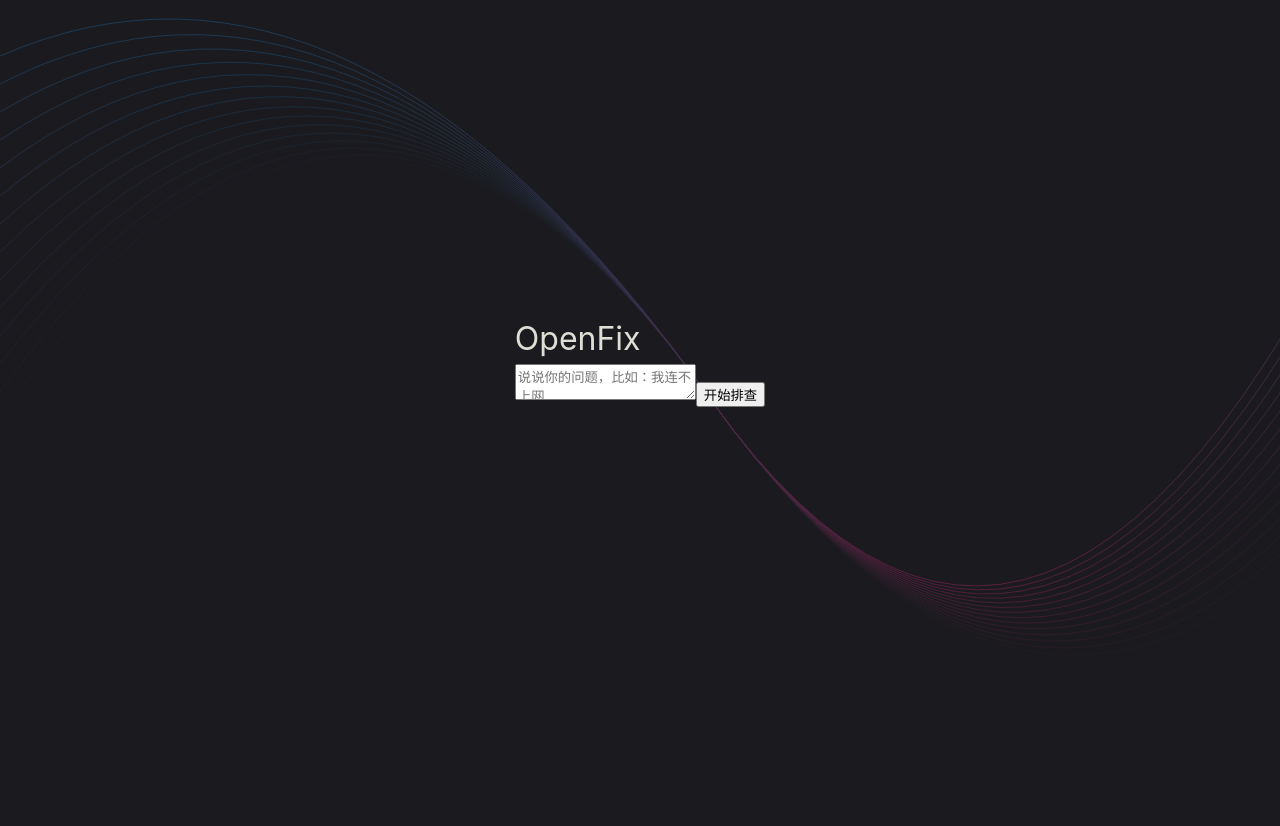
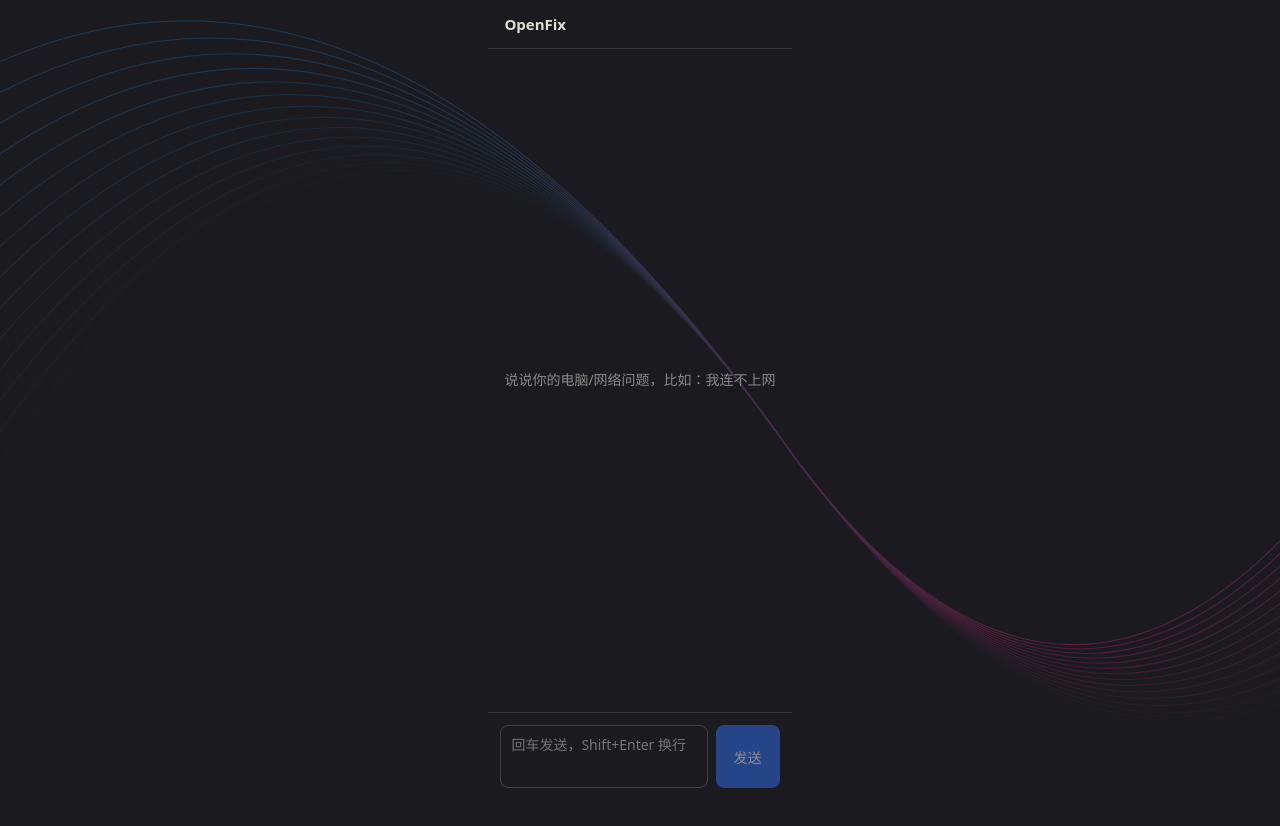
Before and after one commit to yancheng0821/OpenFix, a React (Vite) app in the folder apps/desktop/: page / in a window 1280 px wide. Shown: the top 826 px of the page. Before the commit the page ends 800 px from the top, so only its background shows below. Built offline with nearby package versions, Linux system fonts and the light colour scheme.

Commit message:
feat(desktop): 对话式 UI（回车发送/Shift+Enter 换行）+ IPC 传对话历史
消息流 + 多轮上下文传给引擎；修 RTL 测试隔离(cleanup)与 jsdom scrollTo。

Co-Authored-By: Claude Opus 4.8 (1M context) <noreply@anthropic.com>

```diff
--- a/apps/desktop/src/preload/index.d.ts
+++ b/apps/desktop/src/preload/index.d.ts
@@ -5,7 +5,7 @@ declare global {
     electron: ElectronAPI
     api: {
       runAgent: (
-        text: string
+        messages: { role: 'user' | 'assistant'; content: string }[]
       ) => Promise<{ text: string; toolCalls: { toolName: string; input: unknown }[] }>
     }
   }
--- a/apps/desktop/src/preload/index.ts
+++ b/apps/desktop/src/preload/index.ts
@@ -4,9 +4,9 @@ import { electronAPI } from '@electron-toolkit/preload'
 // Custom APIs for renderer
 const api = {
   runAgent: (
-    text: string
+    messages: { role: 'user' | 'assistant'; content: string }[]
   ): Promise<{ text: string; toolCalls: { toolName: string; input: unknown }[] }> =>
-    ipcRenderer.invoke('agent:run', text)
+    ipcRenderer.invoke('agent:run', messages)
 }
 
 // Use `contextBridge` APIs to expose Electron APIs to
--- /dev/null
+++ b/apps/desktop/src/renderer/src/App.css
@@ -0,0 +1,111 @@
+:root {
+  color-scheme: light dark;
+}
+
+body {
+  margin: 0;
+  display: block;
+}
+
+#root {
+  height: 100vh;
+}
+
+.chat {
+  display: flex;
+  flex-direction: column;
+  height: 100vh;
+  font-family:
+    system-ui,
+    -apple-system,
+    'PingFang SC',
+    'Microsoft YaHei',
+    sans-serif;
+}
+
+.chat__header {
+  padding: 12px 16px;
+  font-weight: 600;
+  font-size: 15px;
+  border-bottom: 1px solid rgba(128, 128, 128, 0.25);
+  -webkit-app-region: drag;
+}
+
+.chat__log {
+  flex: 1;
+  overflow-y: auto;
+  padding: 16px;
+  display: flex;
+  flex-direction: column;
+  gap: 10px;
+}
+
+.chat__empty {
+  margin: auto;
+  color: #888;
+  font-size: 14px;
+}
+
+.msg {
+  max-width: 80%;
+  padding: 8px 12px;
+  border-radius: 12px;
+  line-height: 1.5;
+}
+
+.msg--user {
+  align-self: flex-end;
+  background: #2f6fed;
+  color: #fff;
+}
+
+.msg--assistant {
+  align-self: flex-start;
+  background: rgba(128, 128, 128, 0.18);
+}
+
+.msg__content {
+  margin: 0;
+  white-space: pre-wrap;
+  word-break: break-word;
+  font-family: inherit;
+  font-size: 14px;
+}
+
+.msg__typing {
+  opacity: 0.7;
+}
+
+.chat__input {
+  display: flex;
+  gap: 8px;
+  padding: 12px;
+  border-top: 1px solid rgba(128, 128, 128, 0.25);
+}
+
+.chat__input textarea {
+  flex: 1;
+  resize: none;
+  border-radius: 8px;
+  border: 1px solid rgba(128, 128, 128, 0.4);
+  padding: 8px 10px;
+  font: inherit;
+  font-size: 14px;
+  background: transparent;
+  color: inherit;
+}
+
+.chat__input button {
+  padding: 0 18px;
+  border-radius: 8px;
+  border: none;
+  background: #2f6fed;
+  color: #fff;
+  font-size: 14px;
+  cursor: pointer;
+}
+
+.chat__input button:disabled {
+  opacity: 0.5;
+  cursor: default;
+}
--- a/apps/desktop/src/renderer/src/App.tsx
+++ b/apps/desktop/src/renderer/src/App.tsx
@@ -1,37 +1,82 @@
-import { useState } from 'react'
+import { useEffect, useRef, useState } from 'react'
+import './App.css'
+
+interface ChatMessage {
+  role: 'user' | 'assistant'
+  content: string
+}
 
 function App(): React.JSX.Element {
+  const [messages, setMessages] = useState<ChatMessage[]>([])
   const [input, setInput] = useState('')
   const [loading, setLoading] = useState(false)
-  const [result, setResult] = useState('')
+  const logRef = useRef<HTMLDivElement>(null)
+
+  useEffect(() => {
+    const el = logRef.current
+    if (el) el.scrollTop = el.scrollHeight
+  }, [messages, loading])
 
   async function handleSubmit(): Promise<void> {
-    if (!input.trim() || loading) return
+    const text = input.trim()
+    if (!text || loading) return
+    const history: ChatMessage[] = [...messages, { role: 'user', content: text }]
+    setMessages(history)
+    setInput('')
     setLoading(true)
-    setResult('')
     try {
-      const res = await window.api.runAgent(input)
-      setResult(res.text)
+      const res = await window.api.runAgent(history)
+      setMessages((prev) => [...prev, { role: 'assistant', content: res.text }])
     } catch (e) {
-      setResult(`出错了：${(e as Error).message}`)
+      setMessages((prev) => [
+        ...prev,
+        { role: 'assistant', content: `出错了：${(e as Error).message}` }
+      ])
     } finally {
       setLoading(false)
     }
   }
 
+  function handleKeyDown(e: React.KeyboardEvent<HTMLTextAreaElement>): void {
+    if (e.key === 'Enter' && !e.shiftKey) {
+      e.preventDefault()
+      void handleSubmit()
+    }
+  }
+
   return (
-    <div className="container">
-      <h1>OpenFix</h1>
+    <div className="chat">
+      <header className="chat__header">OpenFix</header>
+
+      <div className="chat__log" ref={logRef} aria-label="对话">
+        {messages.length === 0 && (
+          <p className="chat__empty">说说你的电脑/网络问题，比如：我连不上网</p>
+        )}
+        {messages.map((m, i) => (
+          <div key={i} className={`msg msg--${m.role}`}>
+            <pre className="msg__content">{m.content}</pre>
+          </div>
+        ))}
+        {loading && (
+          <div className="msg msg--assistant">
+            <span className="msg__typing">排查中…</span>
+          </div>
+        )}
+      </div>
+
+      <div className="chat__input">
         <textarea
           aria-label="问题描述"
           value={input}
           onChange={(e) => setInput(e.target.value)}
-        placeholder="说说你的问题，比如：我连不上网"
+          onKeyDown={handleKeyDown}
+          placeholder="回车发送，Shift+Enter 换行"
+          rows={2}
         />
-      <button onClick={handleSubmit} disabled={loading}>
-        {loading ? '排查中…' : '开始排查'}
+        <button onClick={() => void handleSubmit()} disabled={loading || !input.trim()}>
+          发送
         </button>
-      {result && <pre aria-label="结果">{result}</pre>}
+      </div>
     </div>
   )
 }
--- a/apps/desktop/vitest.setup.ts
+++ b/apps/desktop/vitest.setup.ts
@@ -1 +1,7 @@
 import '@testing-library/jest-dom/vitest'
+import { afterEach } from 'vitest'
+import { cleanup } from '@testing-library/react'
+
+afterEach(() => {
+  cleanup()
+})
```
Also changed, not shown: apps/desktop/src/main/index.ts (+7 -4 lines), 1 other file (tests, documents, lock files or other folders). Lines whose indentation alone changed are shown as unchanged.
